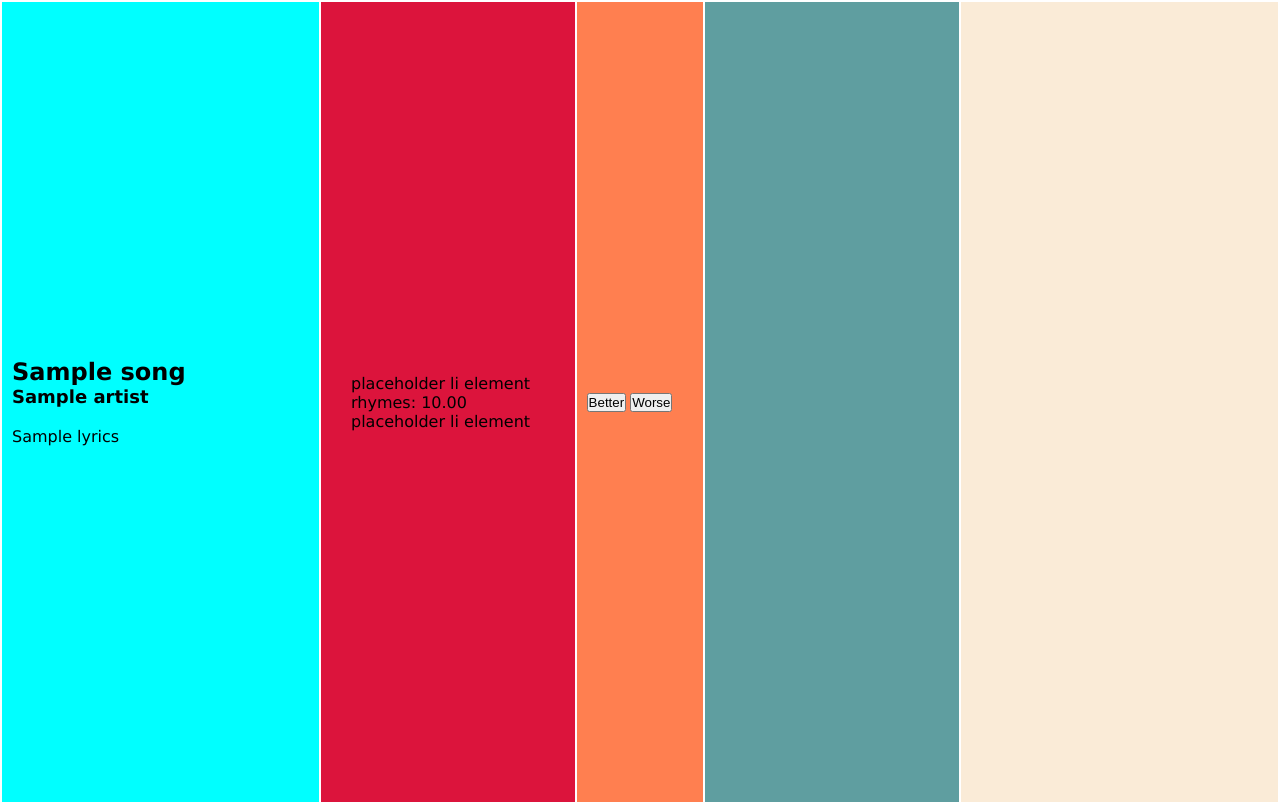
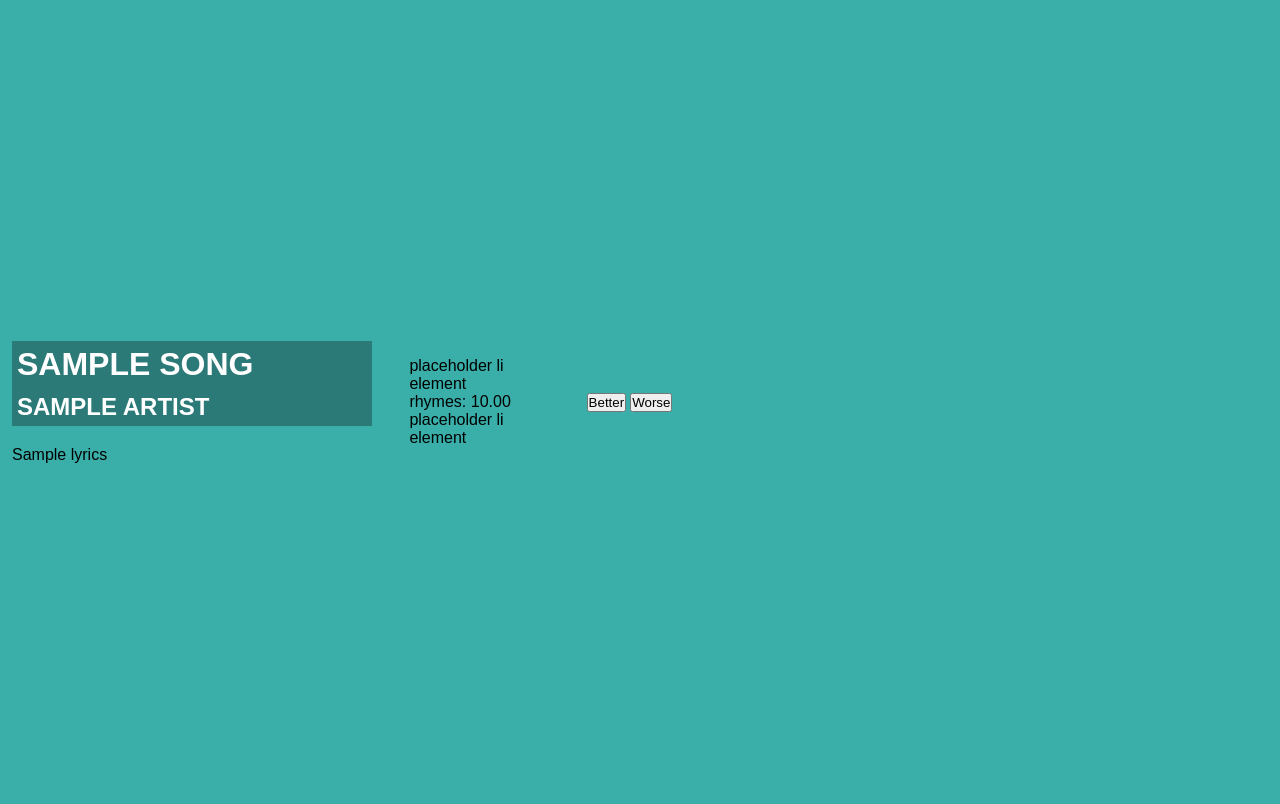
Before and after one commit to kszabova/lyrics-analysis, a Django app: template la_site/comparison/templates/comparison/evaluate_lyrics.html in a window 1280 px wide. Run offline with Django 3.2, Linux system fonts and the light colour scheme; the template is opened without the code that fills it: most values are stand-ins (such as "Sample title", 1, 10 or a date in 2020); some web fonts are replaced.

Commit message:
Change font

```diff
--- a/la_site/comparison/static/comparison/evaluate_lyrics.css
+++ b/la_site/comparison/static/comparison/evaluate_lyrics.css
@@ -1,3 +1,13 @@
+@font-face {
+  font-family: 'opensans-regular';
+  src: url('../fonts/OpenSans-Regular.ttf') format("truetype");
+}
+
+@font-face {
+  font-family: 'opensans-light';
+  src: url('../fonts/OpenSans-Light.ttf') format("truetype");
+}
+
 * {
     padding: 0;
     margin: 0;
@@ -5,6 +15,7 @@
 
 body {
     height: 100%;
+    background-color: #3AAFA9;
 }
 
 ul {
@@ -19,30 +30,55 @@ li:hover {
 }
 
 .score {
-    font-family: Verdana, "Helvetica Neue", Arial, Helvetica, Geneva, sans-serif;
+    font-family: 'opensans-light', sans-serif;
     font-size: medium;
-    padding: 20px;
+    padding-left: 15px;
 }
 
 .innerContent {
     padding: 10px;
 }
 
+/* Columns appearance */
+.songColumn {
+    width: 30%;
+    height: 100vh;
+}
+
+.scoreColumn {
+    width: 15%;
+    height: 100vh;
+}
+
+.buttonColumn {
+    width: 10%;
+    height: 100vh;
+}
+
 /* Song appearance */
 .title {
-    font-family: Verdana, "Helvetica Neue", Arial, Helvetica, Geneva, sans-serif;
-    font-size: x-large;
+    padding: 5px;
+    text-transform: uppercase;
+    font-family: 'opensans-regular', sans-serif;
+    font-size: xx-large;
+    color: white;
+    background-color: #2B7A78;
 }
 
 .artist {
-    font-family: Verdana, "Helvetica Neue", Arial, Helvetica, Geneva, sans-serif;
-    font-size: large;
+    padding: 5px;
+    text-transform: uppercase;
+    font-family: 'opensans-regular', sans-serif;
+    font-size: x-large;
+    color: white;
+    background-color: #2B7A78   ;
 }
 
 .lyrics {
-    font-family: Verdana, "Helvetica Neue", Arial, Helvetica, Geneva, sans-serif;
+    font-family: 'opensans-light', sans-serif;
     font-size: medium;
-    max-height: 500px;
+    color: black;
+    max-height: 60vh;
     overflow: auto;
     margin-top: 20px;
 }
--- a/la_site/comparison/templates/comparison/evaluate_lyrics.html
+++ b/la_site/comparison/templates/comparison/evaluate_lyrics.html
@@ -42,7 +42,7 @@
         <div id="songView" style="height: 100vh">
             <table width="100%" height="100">
                 <tr>
-                    <td style="width: 25%; height: 100vh; background-color: cyan">
+                    <td class="songColumn">
                         <div id="songLyrics" class="song">
                                 <div class="innerContent">
                                 <h3 class="title">{{ score.song.title}}</h3>
@@ -52,7 +52,7 @@
                         </div>
                     </td>
 
-                    <td style="width: 20%; background-color: crimson">
+                    <td class="scoreColumn">
                         <div id="songScore" class="score">
                             <div class="innerContent">
                                 <ul>
@@ -64,7 +64,7 @@
                         </div>
                     </td>
 
-                    <td style="width: 10%; background-color: coral">
+                    <td class="buttonColumn">
                         <div id="buttons">
                             <div class="innerContent">
                                 <button id="betterButton" type="button" onclick="showBetterSong()">Better</button>
@@ -73,7 +73,7 @@
                         </div>
                     </td>
 
-                    <td style="width: 20%; background-color: cadetblue">
+                    <td class="scoreColumn">
                         <div id="comparisonScore" class="score" style="display:none">
                             <div class="innerContent">
                                 <ul>
@@ -83,7 +83,7 @@
                         </div>
                     </td>
 
-                    <td style="width: 25%; height: 100vh; background-color: antiquewhite">
+                    <td class="songColumn">
                         <div id="comparisonLyrics" class="song" style="display:none">
                             <div class="innerContent">
                                 <h3 class="title" id="title"></h3>
```
